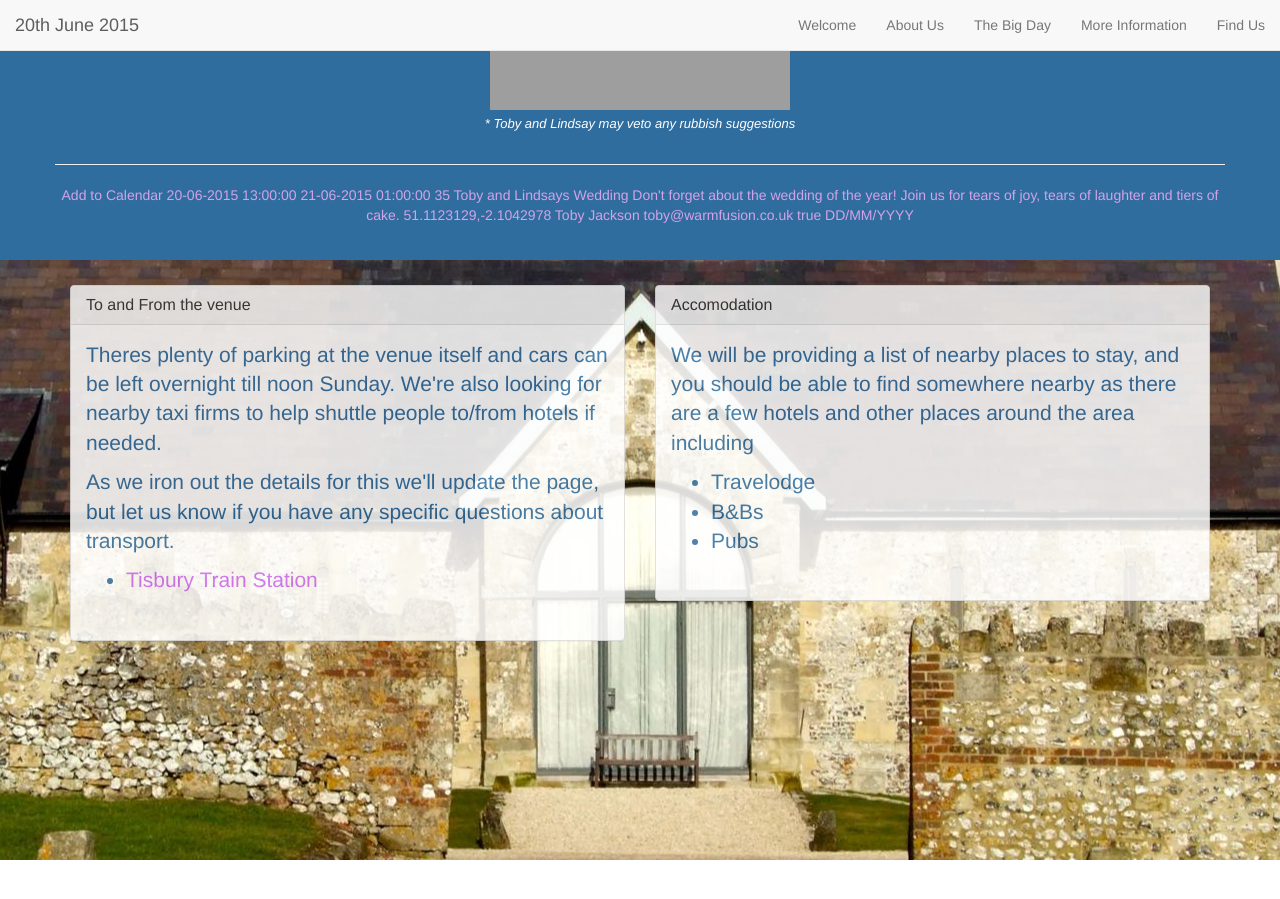
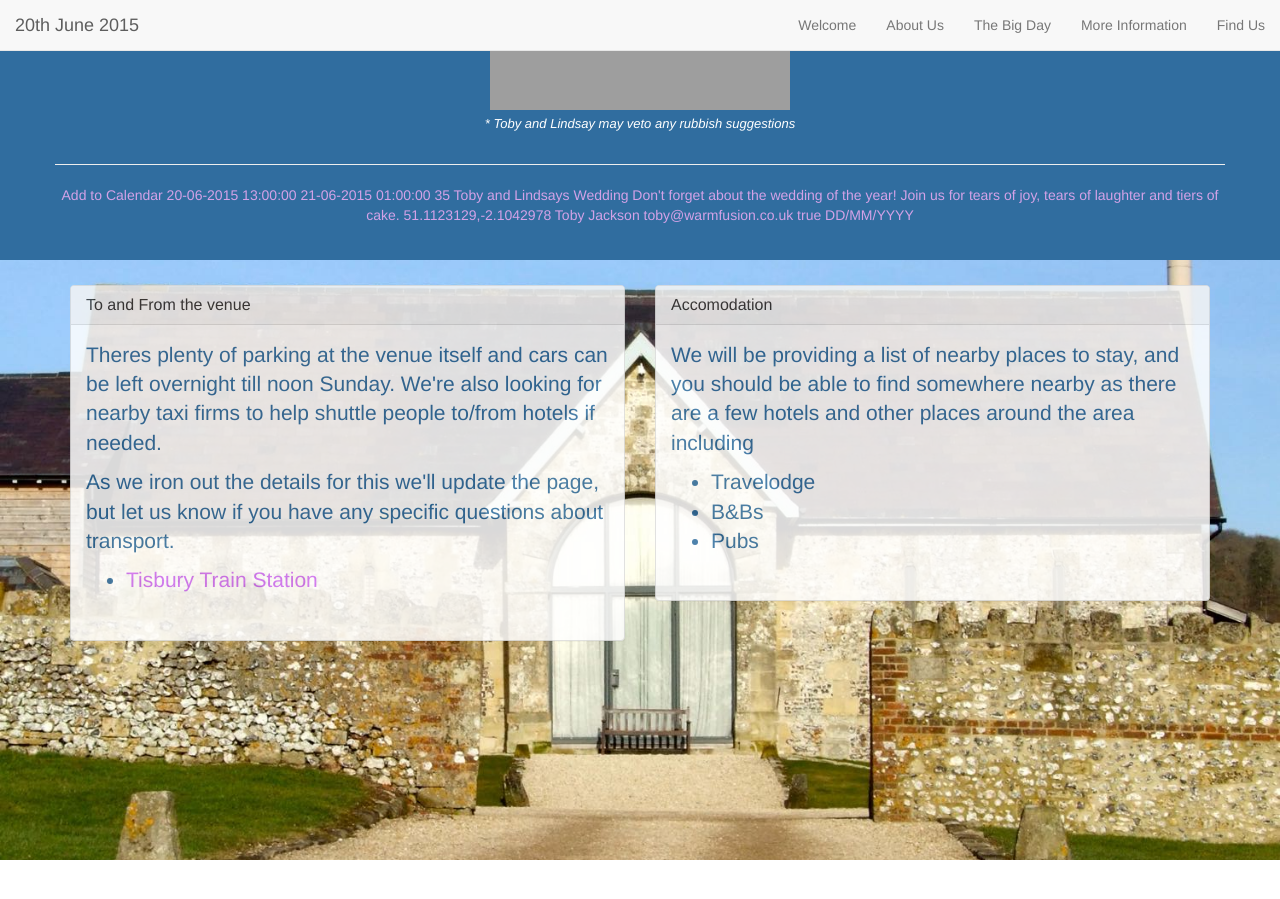
Before and after one commit to warmfusion/mrandmrsjackson, a Jekyll site: the page built from index.html, in a window 1280 px wide and 900 px high, scrolled down 1993 px. Built offline with Jekyll 4.4.1, drawn with Linux system fonts in a browser that asks for light colours; nearby versions of some CDN libraries; grey boxes are pictures that could not be loaded.

Commit message:
Fixing background again

```diff
--- a/css/main.css
+++ b/css/main.css
@@ -69,7 +69,10 @@ a:hover {
 
 #more_info {
   background: url(../images/the_barn.jpg) no-repeat center center fixed;
-  display: table;
+  -webkit-background-size: cover;
+  -moz-background-size: cover;
+  -o-background-size: cover;
+  background-size: cover;
   min-height: 600px;
   width: 100%;
 }
```
